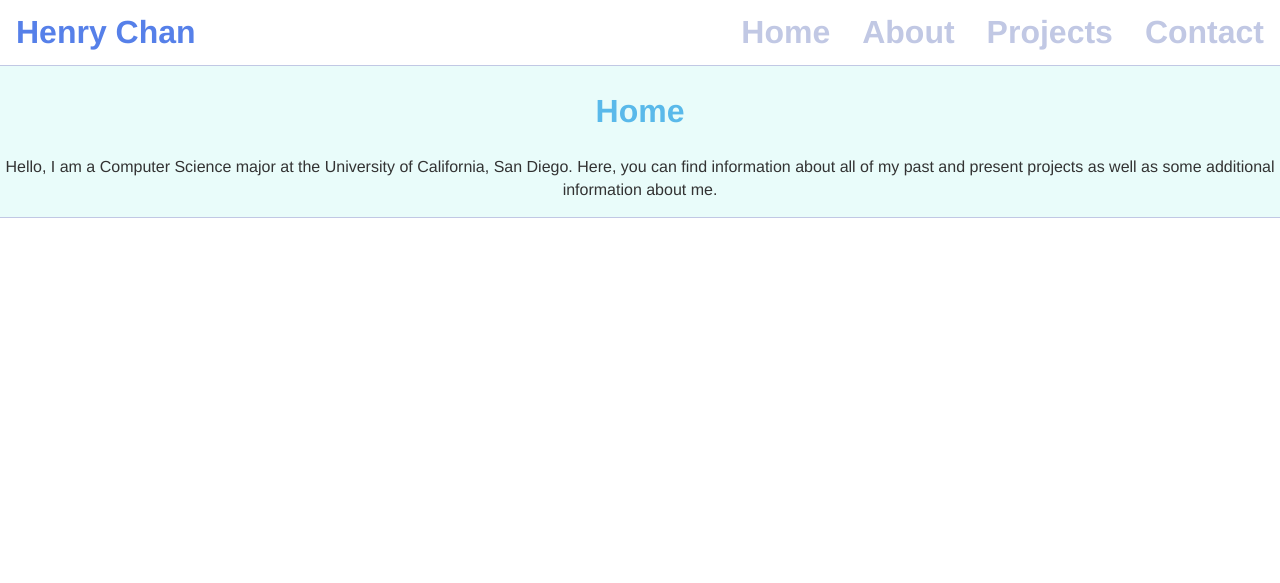
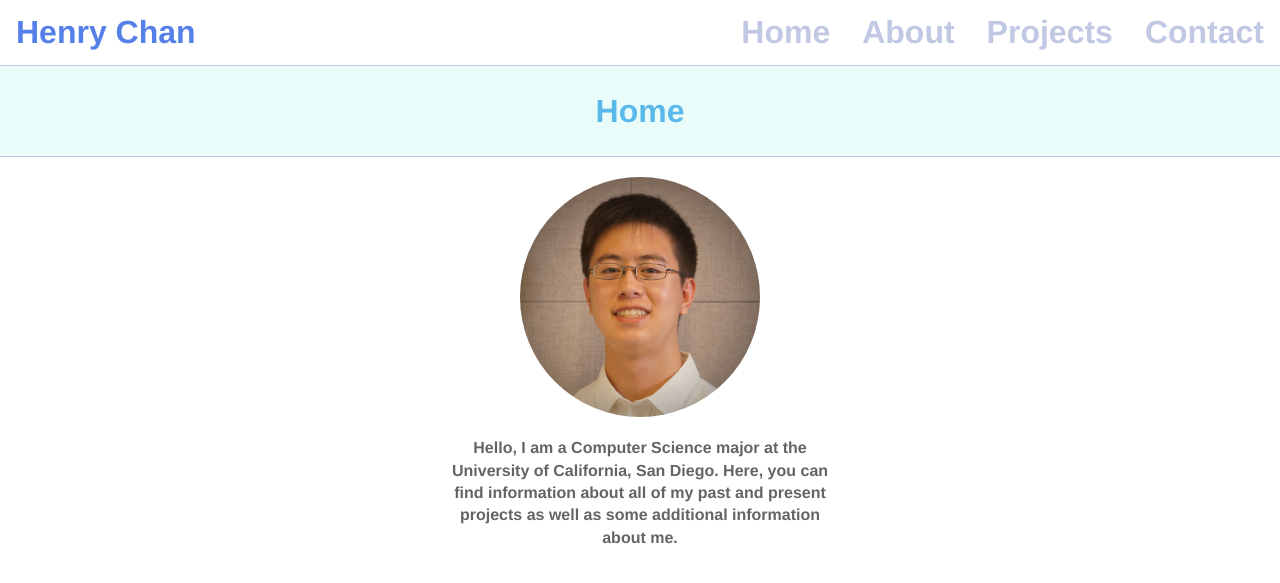
Before and after one commit to chanhenry54/chanhenry54.github.io, a Jekyll site: the page built from index.html, in a window 1280 px wide. Shown: the top 583 px of the page. Built offline with Jekyll 4.4.1, drawn with Linux system fonts in a browser that asks for light colours.

Commit message:
Added headshot to home page, updated font

```diff
--- a/_layouts/default.html
+++ b/_layouts/default.html
@@ -18,8 +18,8 @@
   </nav>
   <header>
     <h2>{{ page.title }}</h2>
-    {{ content }}
   </header>
+  {{ content }}
 </body>
 
 </html>
--- a/index.html
+++ b/index.html
@@ -2,5 +2,7 @@
 layout: default
 title: "Home"
 ---
-<p>Hello, I am a Computer Science major at the University of California, San Diego. Here, you can find information about
+<img src="images/headshot.jpg" alt="My face" class="headshot">
+<p class="intro-par">Hello, I am a Computer Science major at the University of California, San Diego. Here, you can find
+  information about
   all of my past and present projects as well as some additional information about me.</p>
--- a/main.css
+++ b/main.css
@@ -4,11 +4,11 @@ body {
 }
 
 nav ul {
+    font-weight: bold;
     list-style: none;
     margin: 0;
     overflow: hidden;
     padding: 0;
-    font-weight: bold;
 }
 
 nav ul li {
@@ -45,8 +45,22 @@ h2 {
 }
 
 p {
+    color: rgb(100, 100, 100);
+    font-weight: bold;
     line-height: 1.4em;
-    color: rgb(51, 51, 51);
+    text-align: center;
+}
+
+.headshot {
+    border-radius: 50%;
+    display: block;
+    margin: 20px auto;
+    height: 15em;
+    width: 15em;
+}
+
+.intro-par {
+    margin: auto 35%;
 }
 
 .nav-name {
```
Also changed, not shown: images/headshot.jpg.
